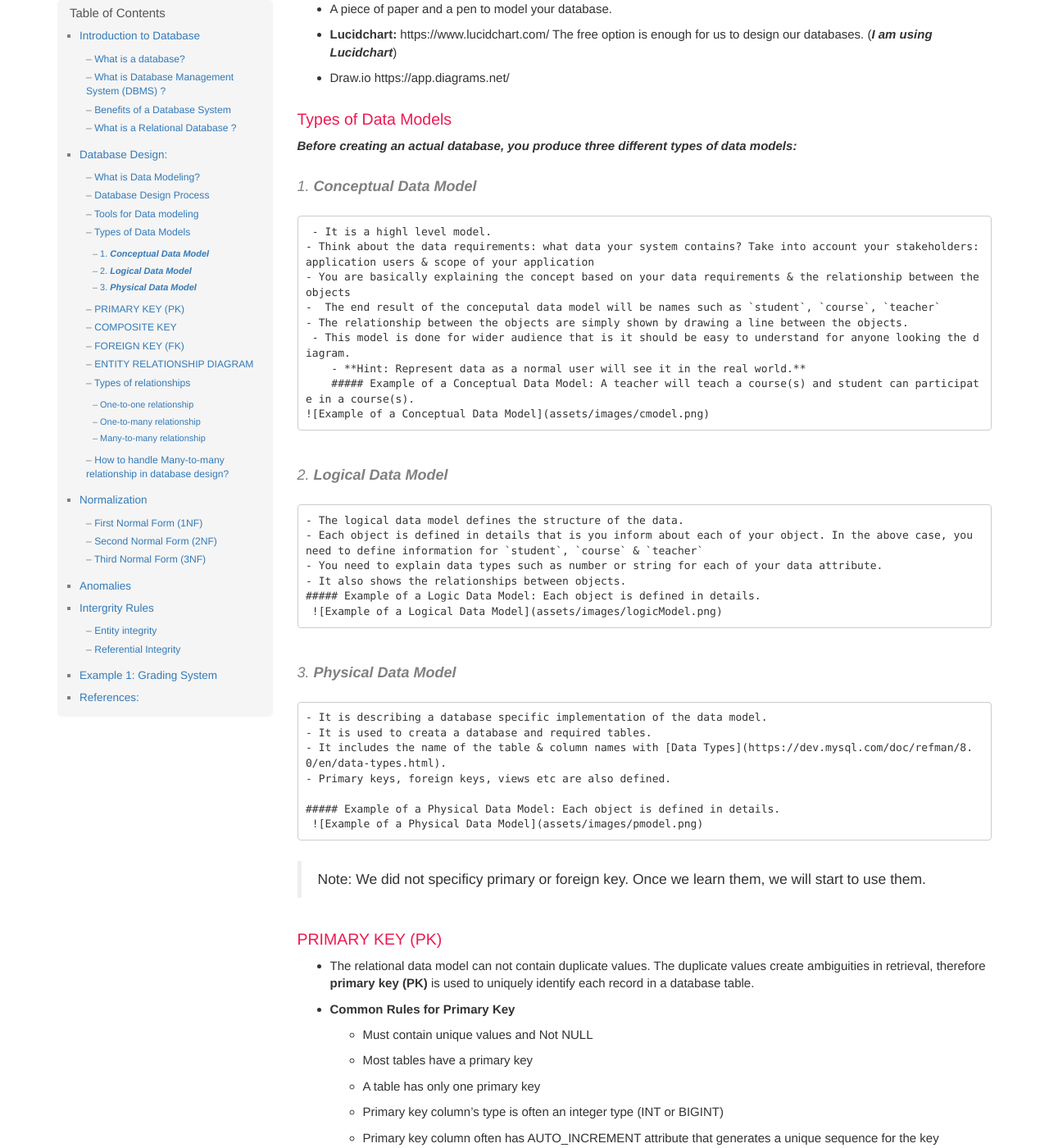
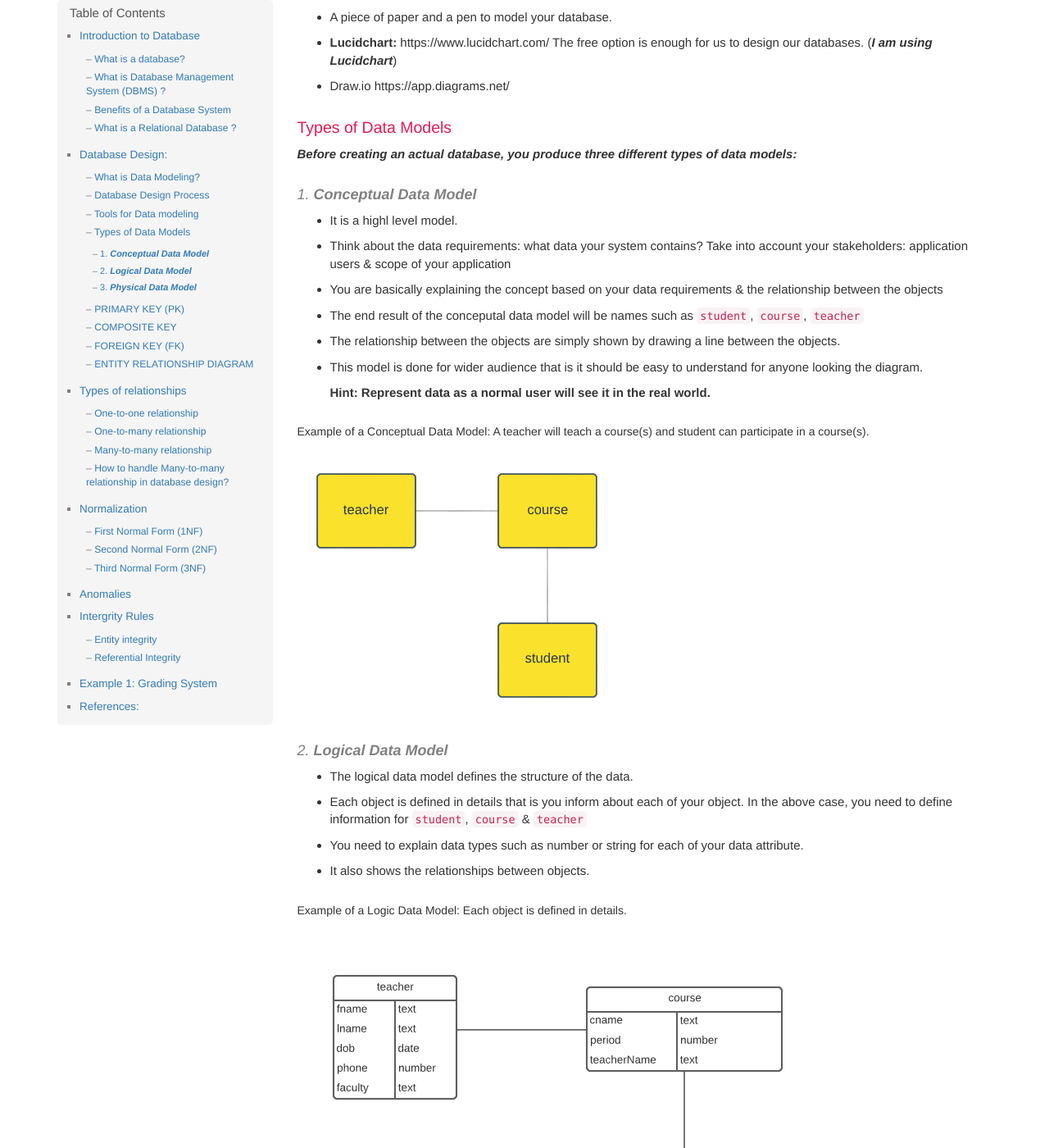
Before and after one commit to dipaish/databases, a Jekyll site: the page built from databaseDesign.md, in a window 1280 px wide and 1400 px high, scrolled down 3205 px. Shown: the whole window at 82% size. Built offline with Jekyll 4.4.1, drawn with Linux system fonts in a browser that asks for light colours; our own code applies the rules of GitHub Pages for plain Markdown files; comment, search, counter and statistics services are not loaded; some of the changed text lies outside the part shown.

Commit message:
minor updates

```diff
--- a/databaseDesign.md
+++ b/databaseDesign.md
@@ -46,6 +46,7 @@
 - It is the most common type of `DBMS`
 
 **Example of an entity/table**
+
 ![relational data model](assets/images/relationalModel.png)
 
 ## Database Design:
@@ -98,29 +99,34 @@ You may use any of the following options:
 ***Before creating an actual database, you produce three different types of data models:***
 
 #### 1. ***Conceptual Data Model***
-     - It is a highl level model.
-    - Think about the data requirements: what data your system contains? Take into account your stakeholders: application users & scope of your application
-    - You are basically explaining the concept based on your data requirements & the relationship between the objects
-    -  The end result of the conceputal data model will be names such as `student`, `course`, `teacher`
-    - The relationship between the objects are simply shown by drawing a line between the objects.
-     - This model is done for wider audience that is it should be easy to understand for anyone looking the diagram.
-        - **Hint: Represent data as a normal user will see it in the real world.**
-        ##### Example of a Conceptual Data Model: A teacher will teach a course(s) and student can participate in a course(s).
-    ![Example of a Conceptual Data Model](assets/images/cmodel.png)
+- It is a highl level model.
+- Think about the data requirements: what data your system contains? Take into account your stakeholders: application users & scope of your application
+- You are basically explaining the concept based on your data requirements & the relationship between the objects
+-  The end result of the conceputal data model will be names such as `student`, `course`, `teacher`
+- The relationship between the objects are simply shown by drawing a line between the objects.
+- This model is done for wider audience that is it should be easy to understand for anyone looking the diagram.
+
+    **Hint: Represent data as a normal user will see it in the real world.**
+
+##### Example of a Conceptual Data Model: A teacher will teach a course(s) and student can participate in a course(s).
+
+![Example of a Conceptual Data Model](assets/images/cmodel.png)
 
 #### 2. ***Logical Data Model***
-    - The logical data model defines the structure of the data.
-    - Each object is defined in details that is you inform about each of your object. In the above case, you need to define information for `student`, `course` & `teacher`
-    - You need to explain data types such as number or string for each of your data attribute.
-    - It also shows the relationships between objects.
-    ##### Example of a Logic Data Model: Each object is defined in details.
-     ![Example of a Logical Data Model](assets/images/logicModel.png)
+- The logical data model defines the structure of the data.
+- Each object is defined in details that is you inform about each of your object. In the above case, you need to define information for `student`, `course` & `teacher`
+- You need to explain data types such as number or string for each of your data attribute.
+- It also shows the relationships between objects.
+
+##### Example of a Logic Data Model: Each object is defined in details.
+
+![Example of a Logical Data Model](assets/images/logicModel.png)
 
 #### 3. ***Physical Data Model***
-    - It is describing a database specific implementation of the data model.
-    - It is used to creata a database and required tables.
-    - It includes the name of the table & column names with [Data Types](https://dev.mysql.com/doc/refman/8.0/en/data-types.html).
-    - Primary keys, foreign keys, views etc are also defined.
+- It is describing a database specific implementation of the data model.
+- It is used to creata a database and required tables.
+- It includes the name of the table & column names with [Data Types](https://dev.mysql.com/doc/refman/8.0/en/data-types.html).
+- ***Primary keys, foreign keys, views*** etc are also defined.
 
     ##### Example of a Physical Data Model: Each object is defined in details.
      ![Example of a Physical Data Model](assets/images/pmodel.png)
@@ -184,8 +190,8 @@ You may use any of the following options:
     - One-to-one relationship (It is not very common type of relationship)
     - **One-to-many relationship** (The most common type of relationship )
     - Many-to-many relationship (It is not ideal in the database design)
-### Types of relationships
-#### One-to-one relationship
+## Types of relationships
+### One-to-one relationship
 
 - As the name suggests, **One-to-one** refers to the association between two entities(tables) A & B in which one element from A is linked to one element of B.
 - In the **relational model**, it means that one row in a table is linked with only one row in another table and vice versa.
@@ -196,7 +202,7 @@ You may use any of the following options:
     - Each course has only 1 capital city.
 
 
-#### One-to-many relationship
+### One-to-many relationship
 - **One-to-many** refers to the association between two entities(tables) A & B in which one element from A is linked to multiple elements of B.
 - In the **relational model**, it means that one row in a table is linked with many rows in another table and vice versa.
 - It is the most commmon type of relationship.
@@ -207,7 +213,7 @@ You may use any of the following options:
     - A teacher can teach many courses.
 
 
-#### Many-to-many relationship
+### Many-to-many relationship
 
 - **Many-to-many** refers to the association between  entities(tables)  in which many elements from one entity are linked to many elements in another entity.
 - In the **relational model**, it means that multiple rows in a table are linked with multiple rows in another table and vice versa.
@@ -255,7 +261,7 @@ The table student_info does not meet the requirements of 1NF because
 - Remove course column, we will need a separte table for course enrollment.
 - **The table below meets the 1NF requirements**
 
-    ![1NF](assets/images/1nfc1.png)
+![1NF](assets/images/1nfc1.png)
 
 ### Second Normal Form (2NF)
 - It is the second stage of the normalization process.
@@ -271,11 +277,11 @@ The table student_info does not meet the requirements of 1NF because
 - The non key columns are independent of each others that is the non key columns are dependent only on the primary key. ***There must not be any transitive dependency that is non-key dependencies.*** You don’t have any data that depends on fields that are not designated a primary key or part of a primary key
 - In the table below, **StudentID** depends on **CourseID** and **CourseID** depends on **Course** which is a non key field and has a transitive dependency. ***This does not meet the 3NF requirements.***
 
-    ![3NF](assets/images/3nf1.png)
+![3NF](assets/images/3nf1.png)
 
-    - To satisfy **3NF**, break down into 2 tables
+- To satisfy **3NF**, break down into 2 tables
 
-    ![3NF](assets/images/3nf2.png)
+![3NF](assets/images/3nf2.png)
 
 ## Anomalies
 - An anomaly is something that deviates from what is standard, normal or expected
```
Also changed, not shown: other parts of databaseDesign.md (+1 -1 lines).
